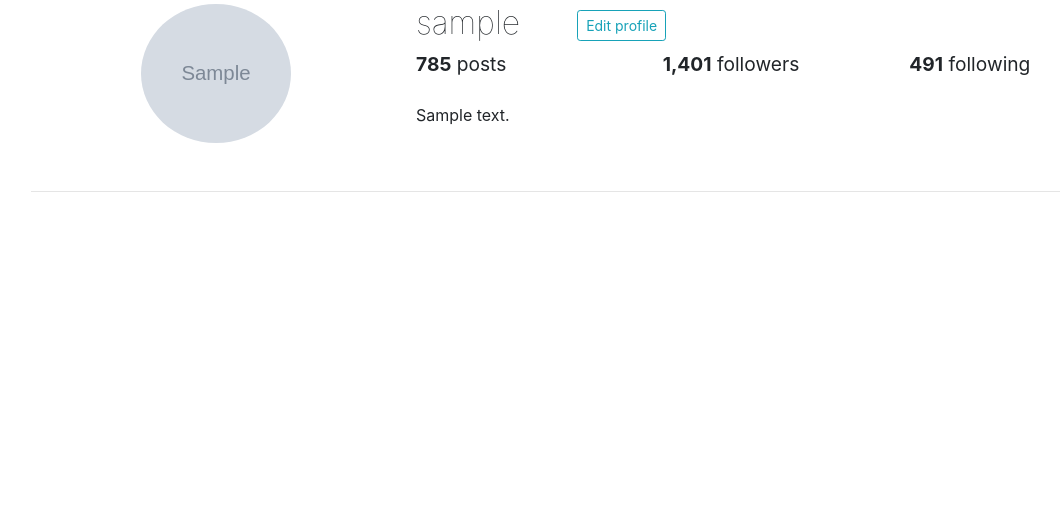
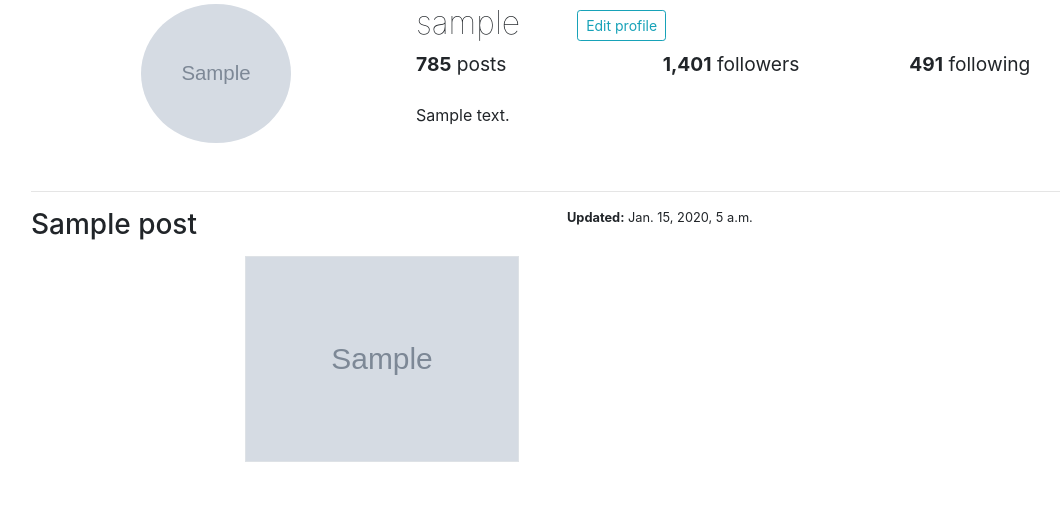
Before and after one commit to dcarolinahdev/py_platzigram, a Django app: a page that uses platzigram/users/templates/users/detail.html in a window 1280 px wide. Shown: the part 124-633 px from the top of the page, without its empty margins (54-1114 px from the left). Run offline with Django 3.2, Linux system fonts and the light colour scheme; a user stored in the database is signed in; tables that the repository leaves empty hold one stand-in row (values such as "Sample post"); grey boxes marked "Sample" are stand-in pictures; some libraries are stand-ins or nearby versions.

Commit message:
[HTML] Updating template for attribute posts in user detail context

```diff
--- a/platzigram/users/templates/users/detail.html
+++ b/platzigram/users/templates/users/detail.html
@@ -8,7 +8,10 @@
     <div class="container mb-5" style="margin-top: 8em;">
         <div class="row">
             <div class="col-sm-4 d-flex justify-content-center">
-                <img src="{{ user.profile.picture.url }}" alt="@{{ user.username}}" class="rounded-circle" width="150px" />
+                <img src="{{ user.profile.picture.url }}"
+                alt="@{{ user.username }}"
+                class="rounded-circle"
+                width="150px" />
             </div>
             <div class="col-sm-8">
                 <h2 style="font-weight: 100;">
@@ -48,7 +51,19 @@
             </div>
         </div>
     </div>
-
     <hr>
+    <div class="container" id="user-posts">
+        <div class="row mt-3">
+            {% for post in posts %}
+            <h3>{{ post.title | capfirst }}</h3>
+            <div class="col-sm-4 pt-5 pb-5 pr-5 pl-5 d-flex justify-content-center align-items-center">
+                <a href="" class="border">
+                    <img src="{{ post.photo.url }}" alt="{{ post.title }}" class="img-fluid"/>
+                </a>
+            </div>
+            <small><b>Updated:</b> {{ post.modified }}</small>
+            {% endfor %}
+        </div>
+    </div>
 
 {% endblock %}
```
